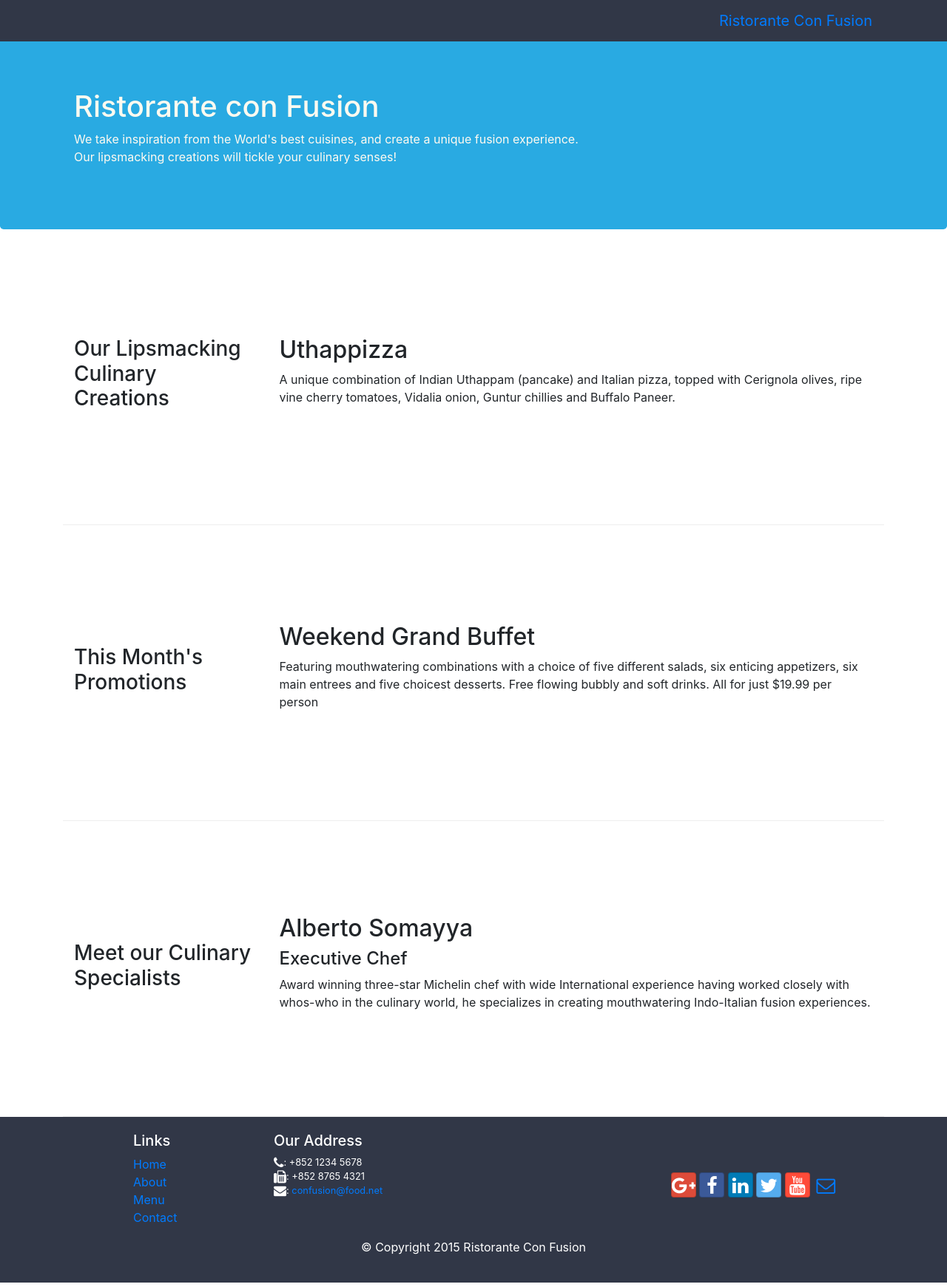
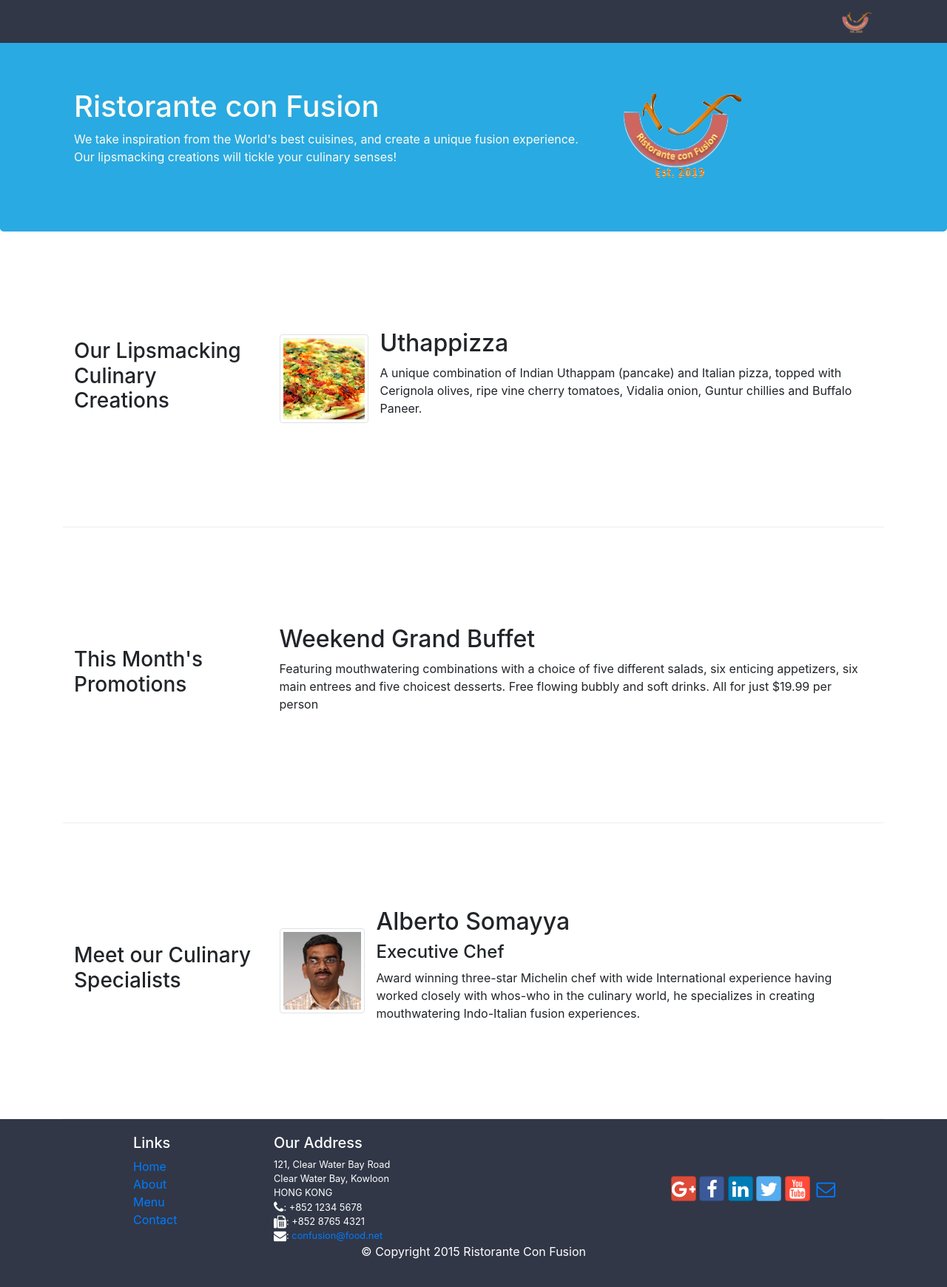
Before and after one commit to MAlhashmi/conFusion, a website: page index.html in a window 1280 px wide. Shown: the whole page at 74% size. Drawn offline with nearby package versions, Linux system fonts and the light colour scheme.

Commit message:
Images and Media

```diff
--- a/index.html
+++ b/index.html
@@ -21,7 +21,7 @@
             <button class="navbar-toggler" type="button" data-toggle="collapse" data-target="#Navbar">
                 <span class="navbar-toggler-icon"></span>
             </button>
-           <a class="navbar-brand" href="#">Ristorante Con Fusion</a>
+            <a class="navbar-brand" href="#"><img src="img/logo.png" height="30" width="41"></a>
            <div class="collapse navbar-collapse" id="Navbar">
                 <ul class="navbar-nav">
                     <li class="nav-item active"><a class="nav-link" href="#"><span class="fa fa-home fa-lg"></span> Home</a></li>
@@ -39,7 +39,8 @@
                     <h1>Ristorante con Fusion</h1>
                     <p>We take inspiration from the World's best cuisines, and create a unique fusion experience. Our lipsmacking creations will tickle your culinary senses!</p>
                 </div>
-                <div class="col col-sm">
+                <div class="col col-sm align-self-center">
+                    <img src="img/logo.png" class="img-fluid">
                 </div>
             </div>
         </div>
@@ -51,8 +52,17 @@
                 <h3>Our Lipsmacking Culinary Creations</h3>
             </div>
             <div class="col-sm col-md flex-first">
-                <h2>Uthappizza</h2>
-                <p>A unique combination of Indian Uthappam (pancake) and Italian pizza, topped with Cerignola olives, ripe vine cherry tomatoes, Vidalia onion, Guntur chillies and Buffalo Paneer.</p>
+                <div class="media">
+                    <img class="d-flex mr-3 img-thumbnail align-self-center"
+                         src="img/uthappizza.png" alt="Uthappizza">
+                    <div class="media-body">
+                        <h2 class="mt-0">Uthappizza</h2>
+                        <p class="hidden-xs-down">A unique combination of Indian Uthappam (pancake) and
+                          Italian pizza, topped with Cerignola olives, ripe vine
+                          cherry tomatoes, Vidalia onion, Guntur chillies and
+                          Buffalo Paneer.</p>
+                    </div>
+                </div>
             </div>
         </div>
 
@@ -72,9 +82,19 @@
                 <h3>Meet our Culinary Specialists</h3>
             </div>
             <div class="col-sm col-md flex-first">
-                <h2>Alberto Somayya</h2>
+                <div class="media">
+                    <img class="d-flex mr-3 img-thumbnail align-self-center"
+                         src="img/alberto.png" alt="Alberto Somayya">
+                    <div class="media-body">
+                        <h2 class="mt-0">Alberto Somayya</h2>
                         <h4>Executive Chef</h4>
-                <p>Award winning three-star Michelin chef with wide International experience having worked closely with whos-who in the culinary world, he specializes in creating mouthwatering Indo-Italian fusion experiences. </p>
+                        <p class="hidden-xs-down">Award winning three-star Michelin chef with wide
+                         International experience having worked closely with
+                         whos-who in the culinary world, he specializes in
+                          creating mouthwatering Indo-Italian fusion experiences.
+                         </p>
+                    </div>
+                </div>
             </div>
         </div>
     </div>
@@ -85,15 +105,18 @@
                 <div class="col-5 offset-1 col-sm-2">
                     <h5>Links</h5>
                     <ul class="list-unstyled">
-                        <li><a href="#">Home</a></li>
+                        <li><a href="./index.html">Home</a></li>
                         <li><a href="./aboutus.html">About</a></li>
                         <li><a href="#">Menu</a></li>
-                        <li><a href="./contactus.html">Contact</a></li>
+                        <li><a href="#">Contact</a></li>
                     </ul>
                 </div>
                 <div class="col-6 col-sm-5">
                     <h5>Our Address</h5>
                     <address class="addwhite">
+                      121, Clear Water Bay Road<br>
+                      Clear Water Bay, Kowloon<br>
+                      HONG KONG<br>
                       <i class="fa fa-phone fa-lg"></i>: +852 1234 5678<br>
                       <i class="fa fa-fax fa-lg"></i>: +852 8765 4321<br>
                       <i class="fa fa-envelope fa-lg"></i>:
```
Also changed, not shown: aboutus.html (+11 -8 lines), contactus.html (+1 -1 lines), img/alberto.png (added), img/buffet.png (added), img/logo.png (added), img/uthappizza.png (added). Lines whose indentation alone changed are shown as unchanged.
